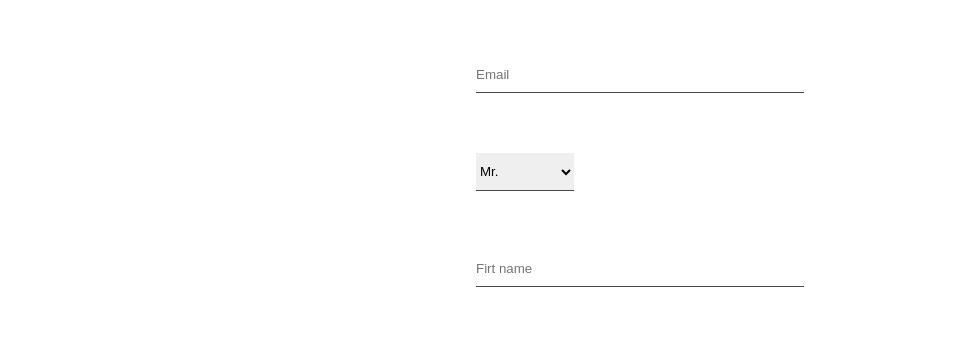
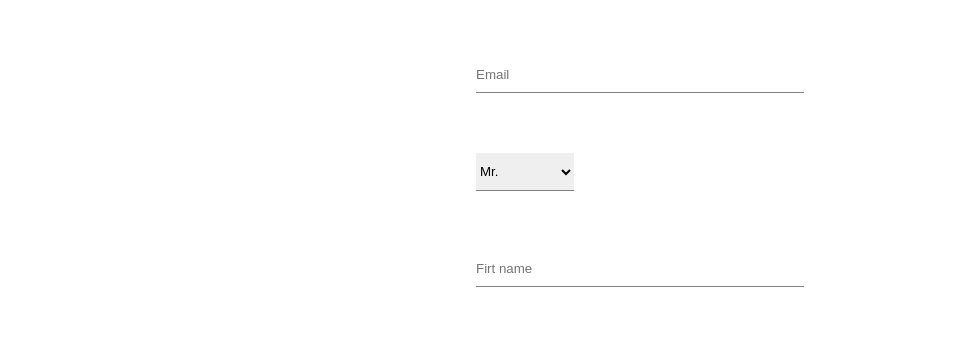
Before and after one commit to haubuii/chanelfake, a plain HTML site: page register.html in a window 1280 px wide. Shown: the part 458-795 px from the top of the page, 0-956 px from the left. Drawn offline with nearby package versions, Linux system fonts and the light colour scheme; a web font is replaced by a local one.

Commit message:
Update register.css

```diff
--- a/register.css
+++ b/register.css
@@ -222,7 +222,7 @@ form{
     padding: 10px 0;
     margin: 30px 0;
     border: none;
-    border-bottom: 1px solid rgb(71, 71, 71);
+    border-bottom: 1px solid rgb(129, 129, 129);
 }
 .choose{
     width: 30%;
```
